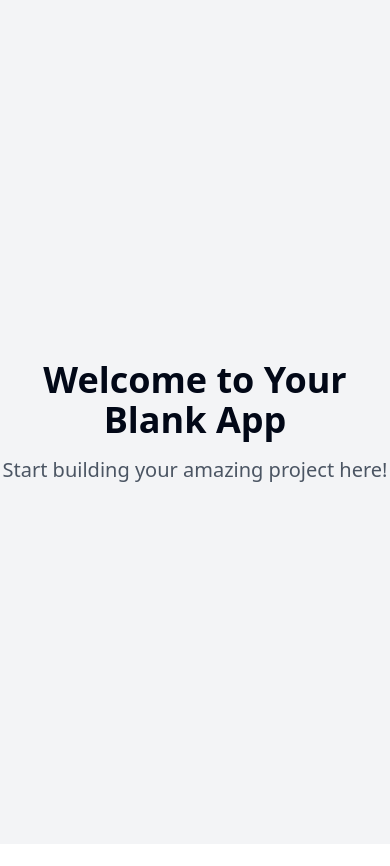
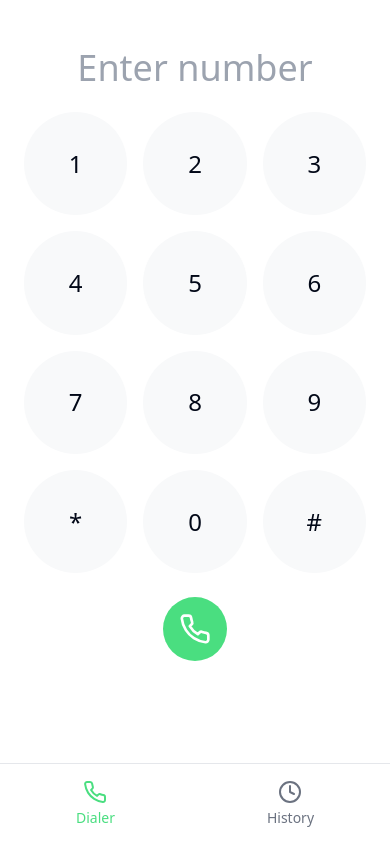
Before and after one commit to Dewton98/barbershopproject1, a React (Vite) app: page / in a window 390 px wide. Before the commit the page ends 844 px from the top, so only its background shows below. Built offline with nearby package versions, Linux system fonts and the light colour scheme.

Commit message:
Implement phone call app
This commit implements a phone call application that utilizes data bundles instead of airtime.

```diff
--- /dev/null
+++ b/src/components/CallHistory.tsx
@@ -0,0 +1,54 @@
+
+import React from 'react';
+import { Phone, PhoneMissed, PhoneIncoming, Clock } from 'lucide-react';
+
+const CallHistory = () => {
+  const mockHistory = [
+    { number: '+1234567890', type: 'outgoing', duration: '5:23', timestamp: '2 hours ago' },
+    { number: '+1987654321', type: 'missed', duration: '', timestamp: 'Yesterday' },
+    { number: '+1122334455', type: 'incoming', duration: '2:45', timestamp: 'Yesterday' },
+  ];
+
+  const getCallIcon = (type: string) => {
+    switch (type) {
+      case 'outgoing':
+        return <Phone className="w-4 h-4 text-callGreen rotate-90" />;
+      case 'incoming':
+        return <PhoneIncoming className="w-4 h-4 text-callGreen" />;
+      case 'missed':
+        return <PhoneMissed className="w-4 h-4 text-callRed" />;
+      default:
+        return <Phone className="w-4 h-4" />;
+    }
+  };
+
+  return (
+    <div className="max-w-md mx-auto p-6 space-y-4 animate-fade-in">
+      <h2 className="text-xl font-semibold text-gray-800 mb-4">Recent Calls</h2>
+      <div className="space-y-3">
+        {mockHistory.map((call, index) => (
+          <div
+            key={index}
+            className="flex items-center justify-between p-3 rounded-lg bg-softGray hover:bg-gray-200 transition-colors duration-200"
+          >
+            <div className="flex items-center space-x-3">
+              {getCallIcon(call.type)}
+              <div>
+                <div className="font-medium text-gray-800">{call.number}</div>
+                <div className="flex items-center text-sm text-gray-500">
+                  <Clock className="w-3 h-3 mr-1" />
+                  {call.timestamp}
+                </div>
+              </div>
+            </div>
+            {call.duration && (
+              <div className="text-sm text-gray-500">{call.duration}</div>
+            )}
+          </div>
+        ))}
+      </div>
+    </div>
+  );
+};
+
+export default CallHistory;
--- /dev/null
+++ b/src/components/Dialer.tsx
@@ -0,0 +1,108 @@
+
+import React, { useState } from 'react';
+import { Phone, X, Mic, MicOff } from 'lucide-react';
+
+const Dialer = () => {
+  const [number, setNumber] = useState('');
+  const [isMuted, setIsMuted] = useState(false);
+  const [isInCall, setIsInCall] = useState(false);
+
+  const handleNumberPress = (digit: string) => {
+    if (!isInCall) {
+      setNumber(prev => prev + digit);
+    }
+  };
+
+  const handleDelete = () => {
+    setNumber(prev => prev.slice(0, -1));
+  };
+
+  const handleCall = () => {
+    if (number) {
+      setIsInCall(true);
+      // Here we would integrate with a VoIP service
+      console.log('Making call to:', number);
+    }
+  };
+
+  const handleEndCall = () => {
+    setIsInCall(false);
+    // Here we would end the VoIP call
+    console.log('Ending call');
+  };
+
+  const toggleMute = () => {
+    setIsMuted(!isMuted);
+  };
+
+  return (
+    <div className="w-full max-w-md mx-auto p-6 space-y-6 animate-fade-in">
+      <div className="text-center">
+        <input
+          type="text"
+          value={number}
+          readOnly
+          className="w-full text-4xl font-light text-center bg-transparent focus:outline-none"
+          placeholder="Enter number"
+        />
+      </div>
+
+      <div className="grid grid-cols-3 gap-4">
+        {[1, 2, 3, 4, 5, 6, 7, 8, 9, '*', 0, '#'].map((digit) => (
+          <button
+            key={digit}
+            onClick={() => handleNumberPress(digit.toString())}
+            className="aspect-square rounded-full bg-softGray hover:bg-gray-200 transition-colors duration-200 text-2xl font-light"
+          >
+            {digit}
+          </button>
+        ))}
+      </div>
+
+      <div className="flex justify-center items-center space-x-6">
+        <button
+          onClick={isInCall ? handleEndCall : handleCall}
+          className={`p-4 rounded-full transition-all duration-300 ${
+            isInCall
+              ? 'bg-callRed hover:bg-red-400'
+              : 'bg-callGreen hover:bg-green-400'
+          }`}
+        >
+          <Phone className="w-8 h-8 text-white" />
+        </button>
+
+        {isInCall && (
+          <button
+            onClick={toggleMute}
+            className={`p-4 rounded-full transition-all duration-300 ${
+              isMuted ? 'bg-gray-600' : 'bg-gray-400'
+            }`}
+          >
+            {isMuted ? (
+              <MicOff className="w-6 h-6 text-white" />
+            ) : (
+              <Mic className="w-6 h-6 text-white" />
+            )}
+          </button>
+        )}
+
+        {!isInCall && number && (
+          <button
+            onClick={handleDelete}
+            className="p-4 rounded-full bg-gray-200 hover:bg-gray-300 transition-all duration-300"
+          >
+            <X className="w-6 h-6 text-gray-600" />
+          </button>
+        )}
+      </div>
+
+      {isInCall && (
+        <div className="text-center animate-pulse text-sm text-gray-600">
+          Using data bundle • Good connection
+        </div>
+      )}
+    </div>
+  );
+};
+
+export default Dialer;
--- a/src/index.css
+++ b/src/index.css
@@ -1,3 +1,4 @@
+
 @tailwind base;
 @tailwind components;
 @tailwind utilities;
@@ -6,96 +7,83 @@
   :root {
     --background: 0 0% 100%;
     --foreground: 222.2 84% 4.9%;
-
     --card: 0 0% 100%;
     --card-foreground: 222.2 84% 4.9%;
-
     --popover: 0 0% 100%;
     --popover-foreground: 222.2 84% 4.9%;
-
     --primary: 222.2 47.4% 11.2%;
     --primary-foreground: 210 40% 98%;
-
     --secondary: 210 40% 96.1%;
     --secondary-foreground: 222.2 47.4% 11.2%;
-
     --muted: 210 40% 96.1%;
     --muted-foreground: 215.4 16.3% 46.9%;
-
     --accent: 210 40% 96.1%;
     --accent-foreground: 222.2 47.4% 11.2%;
-
     --destructive: 0 84.2% 60.2%;
     --destructive-foreground: 210 40% 98%;
-
     --border: 214.3 31.8% 91.4%;
     --input: 214.3 31.8% 91.4%;
     --ring: 222.2 84% 4.9%;
-
     --radius: 0.5rem;
-
-    --sidebar-background: 0 0% 98%;
-
-    --sidebar-foreground: 240 5.3% 26.1%;
-
-    --sidebar-primary: 240 5.9% 10%;
-
-    --sidebar-primary-foreground: 0 0% 98%;
-
-    --sidebar-accent: 240 4.8% 95.9%;
-
-    --sidebar-accent-foreground: 240 5.9% 10%;
-
-    --sidebar-border: 220 13% 91%;
-
-    --sidebar-ring: 217.2 91.2% 59.8%;
   }
 
-  .dark {
-    --background: 222.2 84% 4.9%;
-    --foreground: 210 40% 98%;
-
-    --card: 222.2 84% 4.9%;
-    --card-foreground: 210 40% 98%;
-
-    --popover: 222.2 84% 4.9%;
-    --popover-foreground: 210 40% 98%;
-
-    --primary: 210 40% 98%;
-    --primary-foreground: 222.2 47.4% 11.2%;
-
-    --secondary: 217.2 32.6% 17.5%;
-    --secondary-foreground: 210 40% 98%;
-
-    --muted: 217.2 32.6% 17.5%;
-    --muted-foreground: 215 20.2% 65.1%;
-
-    --accent: 217.2 32.6% 17.5%;
-    --accent-foreground: 210 40% 98%;
-
-    --destructive: 0 62.8% 30.6%;
-    --destructive-foreground: 210 40% 98%;
-
-    --border: 217.2 32.6% 17.5%;
-    --input: 217.2 32.6% 17.5%;
-    --ring: 212.7 26.8% 83.9%;
-    --sidebar-background: 240 5.9% 10%;
-    --sidebar-foreground: 240 4.8% 95.9%;
-    --sidebar-primary: 224.3 76.3% 48%;
-    --sidebar-primary-foreground: 0 0% 100%;
-    --sidebar-accent: 240 3.7% 15.9%;
-    --sidebar-accent-foreground: 240 4.8% 95.9%;
-    --sidebar-border: 240 3.7% 15.9%;
-    --sidebar-ring: 217.2 91.2% 59.8%;
-  }
-}
-
-@layer base {
   * {
-    @apply border-border;
+    @apply border-border antialiased;
   }
 
   body {
     @apply bg-background text-foreground;
+    font-feature-settings: "rlig" 1, "calt" 1;
+  }
+
+  /* Custom scrollbar */
+  ::-webkit-scrollbar {
+    width: 8px;
+  }
+
+  ::-webkit-scrollbar-track {
+    background: transparent;
+  }
+
+  ::-webkit-scrollbar-thumb {
+    @apply bg-gray-300 rounded-full;
+  }
+
+  ::-webkit-scrollbar-thumb:hover {
+    @apply bg-gray-400;
+  }
+
+  /* Smooth transitions */
+  .transition-all {
+    transition-property: all;
+    transition-timing-function: cubic-bezier(0.4, 0, 0.2, 1);
+    transition-duration: 150ms;
   }
 }
+
+/* Prevent text selection on buttons */
+button {
+  -webkit-tap-highlight-color: transparent;
+  -webkit-touch-callout: none;
+  -webkit-user-select: none;
+  user-select: none;
+}
+
+/* Add smooth fade transitions */
+.fade-enter {
+  opacity: 0;
+}
+
+.fade-enter-active {
+  opacity: 1;
+  transition: opacity 200ms ease-in;
+}
+
+.fade-exit {
+  opacity: 1;
+}
+
+.fade-exit-active {
+  opacity: 0;
+  transition: opacity 200ms ease-out;
+}
--- a/src/pages/Index.tsx
+++ b/src/pages/Index.tsx
@@ -1,11 +1,47 @@
-// Update this page (the content is just a fallback if you fail to update the page)
+
+import React, { useState } from 'react';
+import Dialer from '../components/Dialer';
+import CallHistory from '../components/CallHistory';
+import { Phone, Clock } from 'lucide-react';
 
 const Index = () => {
+  const [activeTab, setActiveTab] = useState<'dialer' | 'history'>('dialer');
+
   return (
-    <div className="min-h-screen flex items-center justify-center bg-gray-100">
-      <div className="text-center">
-        <h1 className="text-4xl font-bold mb-4">Welcome to Your Blank App</h1>
-        <p className="text-xl text-gray-600">Start building your amazing project here!</p>
+    <div className="min-h-screen bg-white">
+      <div className="max-w-md mx-auto">
+        {/* Content */}
+        <div className="mt-6">
+          {activeTab === 'dialer' ? <Dialer /> : <CallHistory />}
+        </div>
+
+        {/* Bottom Navigation */}
+        <div className="fixed bottom-0 left-0 right-0 bg-white border-t border-gray-200">
+          <div className="max-w-md mx-auto flex justify-around">
+            <button
+              onClick={() => setActiveTab('dialer')}
+              className={`flex flex-col items-center py-4 px-6 transition-colors duration-200 ${
+                activeTab === 'dialer'
+                  ? 'text-callGreen'
+                  : 'text-gray-500 hover:text-gray-700'
+              }`}
+            >
+              <Phone className="w-6 h-6" />
+              <span className="text-sm mt-1">Dialer</span>
+            </button>
+            <button
+              onClick={() => setActiveTab('history')}
+              className={`flex flex-col items-center py-4 px-6 transition-colors duration-200 ${
+                activeTab === 'history'
+                  ? 'text-callGreen'
+                  : 'text-gray-500 hover:text-gray-700'
+              }`}
+            >
+              <Clock className="w-6 h-6" />
+              <span className="text-sm mt-1">History</span>
+            </button>
+          </div>
+        </div>
       </div>
     </div>
   );
--- a/tailwind.config.ts
+++ b/tailwind.config.ts
@@ -1,3 +1,4 @@
+
 import type { Config } from "tailwindcss";
 
 export default {
@@ -12,85 +13,75 @@ export default {
   theme: {
     container: {
       center: true,
-			padding: '2rem',
+      padding: "2rem",
       screens: {
-				'2xl': '1400px'
-			}
+        "2xl": "1400px",
+      },
     },
     extend: {
       colors: {
-				border: 'hsl(var(--border))',
-				input: 'hsl(var(--input))',
-				ring: 'hsl(var(--ring))',
-				background: 'hsl(var(--background))',
-				foreground: 'hsl(var(--foreground))',
+        border: "hsl(var(--border))",
+        input: "hsl(var(--input))",
+        ring: "hsl(var(--ring))",
+        background: "hsl(var(--background))",
+        foreground: "hsl(var(--foreground))",
+        callGreen: "#4ADE80",
+        callRed: "#FCA5A5",
+        softGray: "#F8F9FA",
         primary: {
-					DEFAULT: 'hsl(var(--primary))',
-					foreground: 'hsl(var(--primary-foreground))'
+          DEFAULT: "hsl(var(--primary))",
+          foreground: "hsl(var(--primary-foreground))",
         },
         secondary: {
-					DEFAULT: 'hsl(var(--secondary))',
-					foreground: 'hsl(var(--secondary-foreground))'
+          DEFAULT: "hsl(var(--secondary))",
+          foreground: "hsl(var(--secondary-foreground))",
         },
         destructive: {
-					DEFAULT: 'hsl(var(--destructive))',
-					foreground: 'hsl(var(--destructive-foreground))'
+          DEFAULT: "hsl(var(--destructive))",
+          foreground: "hsl(var(--destructive-foreground))",
         },
         muted: {
-					DEFAULT: 'hsl(var(--muted))',
-					foreground: 'hsl(var(--muted-foreground))'
+          DEFAULT: "hsl(var(--muted))",
+          foreground: "hsl(var(--muted-foreground))",
         },
         accent: {
-					DEFAULT: 'hsl(var(--accent))',
-					foreground: 'hsl(var(--accent-foreground))'
+          DEFAULT: "hsl(var(--accent))",
+          foreground: "hsl(var(--accent-foreground))",
         },
         popover: {
-					DEFAULT: 'hsl(var(--popover))',
-					foreground: 'hsl(var(--popover-foreground))'
+          DEFAULT: "hsl(var(--popover))",
+          foreground: "hsl(var(--popover-foreground))",
         },
         card: {
-					DEFAULT: 'hsl(var(--card))',
-					foreground: 'hsl(var(--card-foreground))'
+          DEFAULT: "hsl(var(--card))",
+          foreground: "hsl(var(--card-foreground))",
         },
-				sidebar: {
-					DEFAULT: 'hsl(var(--sidebar-background))',
-					foreground: 'hsl(var(--sidebar-foreground))',
-					primary: 'hsl(var(--sidebar-primary))',
-					'primary-foreground': 'hsl(var(--sidebar-primary-foreground))',
-					accent: 'hsl(var(--sidebar-accent))',
-					'accent-foreground': 'hsl(var(--sidebar-accent-foreground))',
-					border: 'hsl(var(--sidebar-border))',
-					ring: 'hsl(var(--sidebar-ring))'
-				}
-			},
-			borderRadius: {
-				lg: 'var(--radius)',
-				md: 'calc(var(--radius) - 2px)',
-				sm: 'calc(var(--radius) - 4px)'
       },
       keyframes: {
-				'accordion-down': {
-					from: {
-						height: '0'
+        "fade-in": {
+          "0%": { opacity: "0" },
+          "100%": { opacity: "1" },
         },
-					to: {
-						height: 'var(--radix-accordion-content-height)'
-					}
+        "fade-out": {
+          "0%": { opacity: "1" },
+          "100%": { opacity: "0" },
         },
-				'accordion-up': {
-					from: {
-						height: 'var(--radix-accordion-content-height)'
+        pulse: {
+          "0%, 100%": { opacity: "1" },
+          "50%": { opacity: "0.5" },
         },
-					to: {
-						height: '0'
-					}
-				}
+        "slide-up": {
+          "0%": { transform: "translateY(100%)" },
+          "100%": { transform: "translateY(0)" },
+        },
       },
       animation: {
-				'accordion-down': 'accordion-down 0.2s ease-out',
-				'accordion-up': 'accordion-up 0.2s ease-out'
-			}
-		}
+        "fade-in": "fade-in 0.3s ease-in-out",
+        "fade-out": "fade-out 0.3s ease-in-out",
+        pulse: "pulse 2s cubic-bezier(0.4, 0, 0.6, 1) infinite",
+        "slide-up": "slide-up 0.3s ease-out",
+      },
+    },
   },
   plugins: [require("tailwindcss-animate")],
 } satisfies Config;
```
Lines whose indentation alone changed are shown as unchanged.
